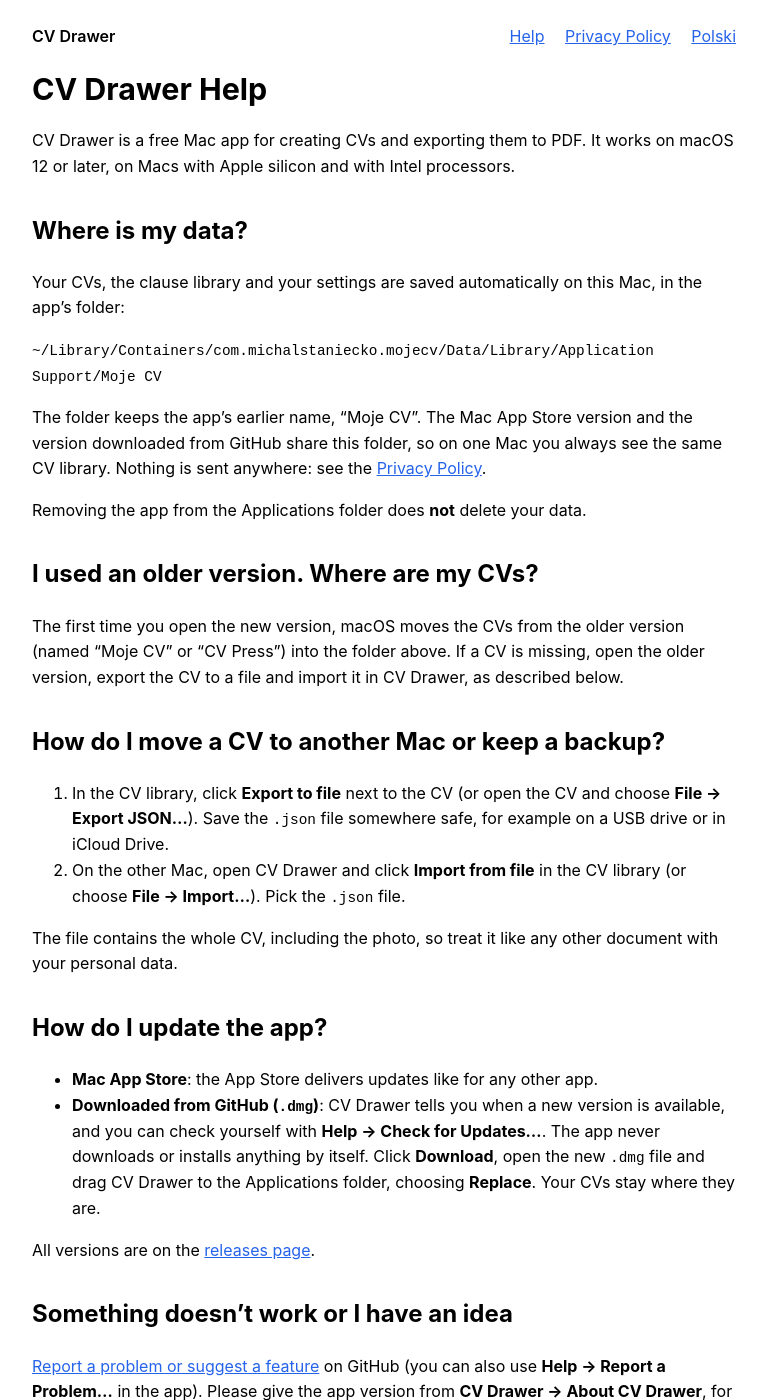
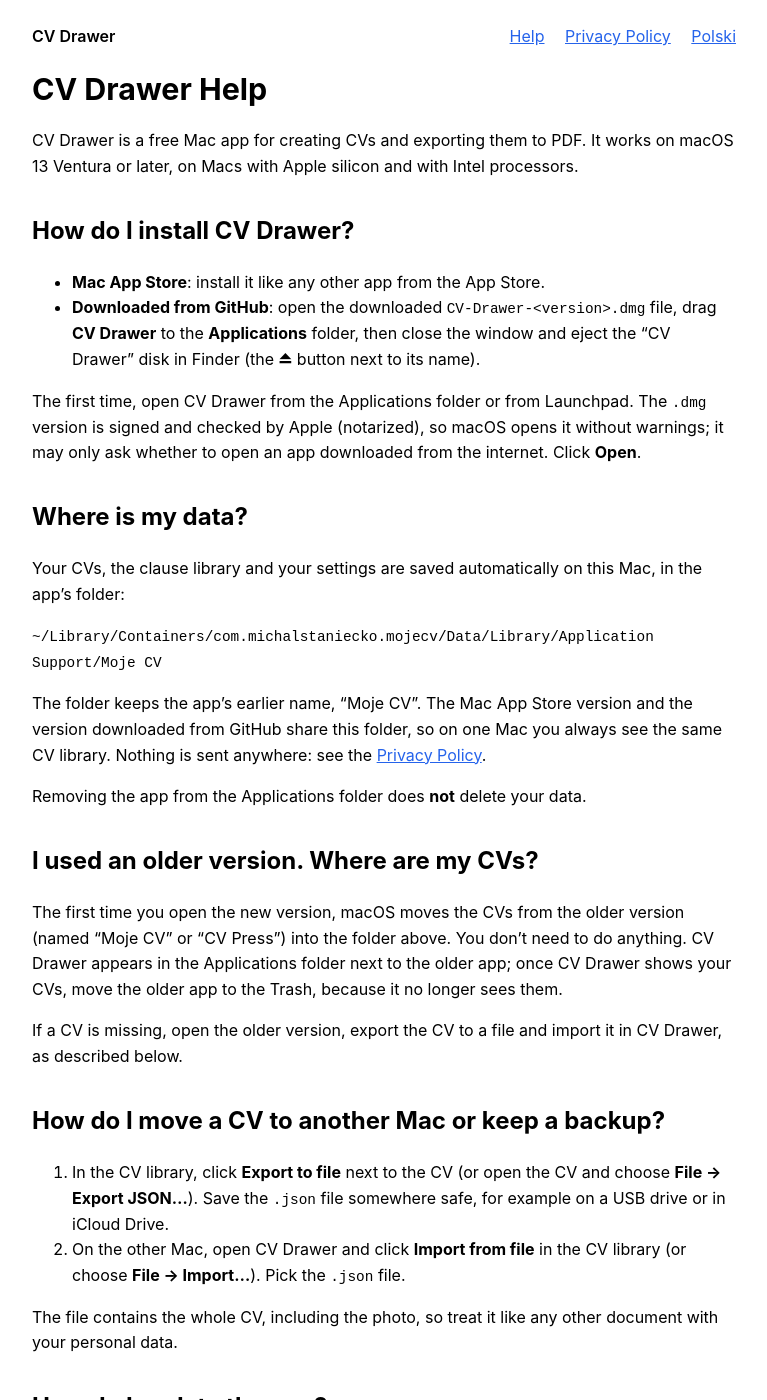
Before and after one commit to michalstaniecko/moje-cv, a Jekyll site: the page built from docs/index.md, in a window 1280 px wide and 1400 px high. Shown: the whole window, without its empty margins (256-1023 px from the left). Built offline with Jekyll 4.4.1, drawn with Linux system fonts in a browser that asks for light colours.

Commit message:
Docs: macOS 13 minimum, customer install content on the help pages, developer-only instalacja.md
Co-Authored-By: Claude Opus 5.5 <noreply@anthropic.com>

```diff
--- a/docs/index.md
+++ b/docs/index.md
@@ -7,7 +7,14 @@ translation: /pl/
 
 # CV Drawer Help
 
-CV Drawer is a free Mac app for creating CVs and exporting them to PDF. It works on macOS 12 or later, on Macs with Apple silicon and with Intel processors.
+CV Drawer is a free Mac app for creating CVs and exporting them to PDF. It works on macOS 13 Ventura or later, on Macs with Apple silicon and with Intel processors.
+
+## How do I install CV Drawer?
+
+- **Mac App Store**: install it like any other app from the App Store.
+- **Downloaded from GitHub**: open the downloaded `CV-Drawer-<version>.dmg` file, drag **CV Drawer** to the **Applications** folder, then close the window and eject the "CV Drawer" disk in Finder (the ⏏ button next to its name).
+
+The first time, open CV Drawer from the Applications folder or from Launchpad. The `.dmg` version is signed and checked by Apple (notarized), so macOS opens it without warnings; it may only ask whether to open an app downloaded from the internet. Click **Open**.
 
 ## Where is my data?
 
@@ -21,7 +28,9 @@ Removing the app from the Applications folder does **not** delete your data.
 
 ## I used an older version. Where are my CVs?
 
-The first time you open the new version, macOS moves the CVs from the older version (named "Moje CV" or "CV Press") into the folder above. If a CV is missing, open the older version, export the CV to a file and import it in CV Drawer, as described below.
+The first time you open the new version, macOS moves the CVs from the older version (named "Moje CV" or "CV Press") into the folder above. You don't need to do anything. CV Drawer appears in the Applications folder next to the older app; once CV Drawer shows your CVs, move the older app to the Trash, because it no longer sees them.
+
+If a CV is missing, open the older version, export the CV to a file and import it in CV Drawer, as described below.
 
 ## How do I move a CV to another Mac or keep a backup?
 
```
Also changed, not shown: docs/instalacja.md (+13 -35 lines), docs/pl/index.md (+11 -2 lines), docs/release-checklist.md (+2 -2 lines), docs/wydanie-mac-app-store.md (+1 -1 lines), 1 other file.
